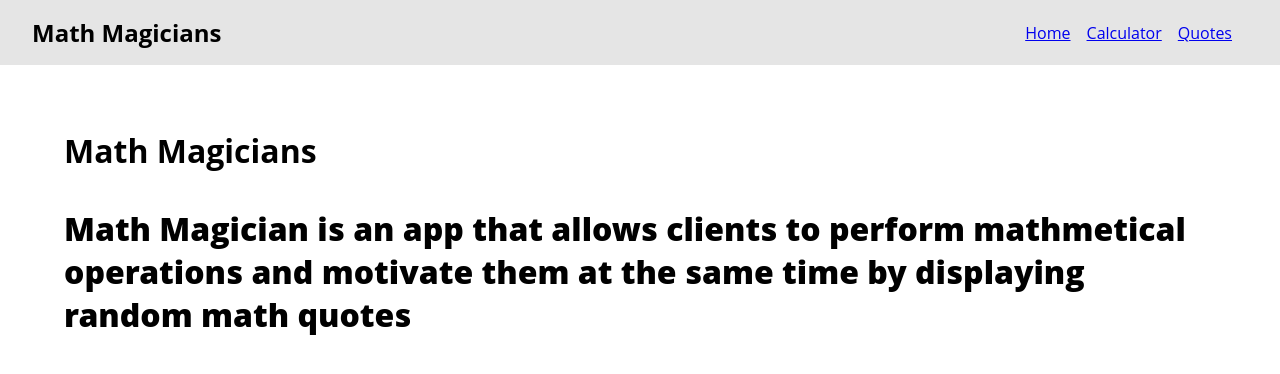
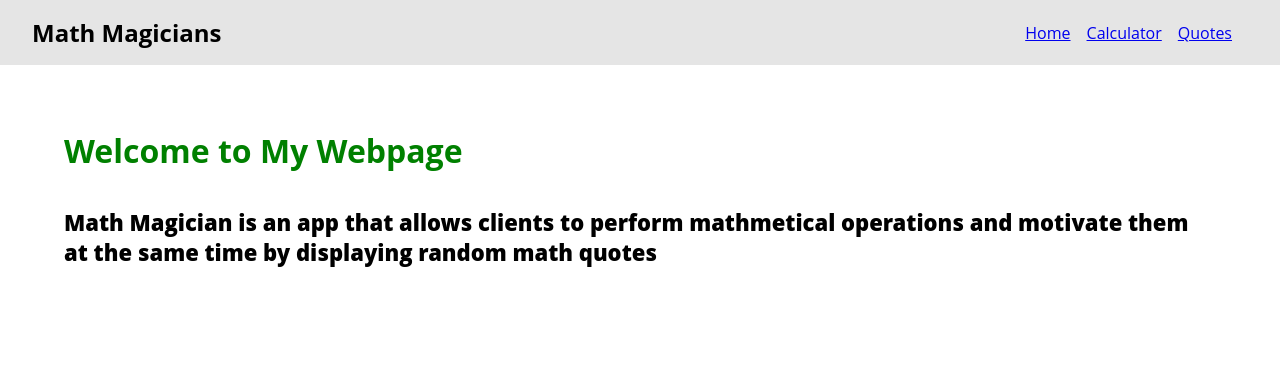
Before and after one commit to hetrox8/math_magicians, a React (Create React App) app: page / in a window 1280 px wide. Shown: the top 374 px of the page. Built offline with nearby package versions, Linux system fonts and the light colour scheme.

Commit message:
resolve path

```diff
--- a/src/App.js
+++ b/src/App.js
@@ -1,7 +1,7 @@
 import { Routes, Route } from 'react-router-dom';
 import Home from './components/Home'; // Import the Home component
 import Quotes from './components/Quotes';
-import Calculator from './components/Calculator';
+import Calculator from './components/calculator';
 import Navbar from './components/Navbar';
 
 function App() {
--- a/src/components/Home.js
+++ b/src/components/Home.js
@@ -3,7 +3,7 @@ import React from 'react';
 function Home() {
   return (
     <div className="h-container">
-      <h1 className="h-h1">Math Magicians</h1>
+      <h1 className="h-h1">Welcome to My Webpage</h1>
       <p className="h-para">
         Math Magician is an app that allows clients to perform
         mathmetical operations and motivate them at the same time
--- a/src/styles/index.css
+++ b/src/styles/index.css
@@ -93,7 +93,7 @@ nav.nav-bar {
 }
 
 h1.h-h1 {
-  /* padding: 3%; */
+  color: green;
   padding-bottom: 3%;
 }
 
@@ -104,6 +104,10 @@ h1.h-h1 {
 }
 
 p.h-para {
-  font-size: 32px;
+  font-size: 22px;
   font-weight: 900;
 }
+
+ul > li {
+  list-style: none;
+}
```
